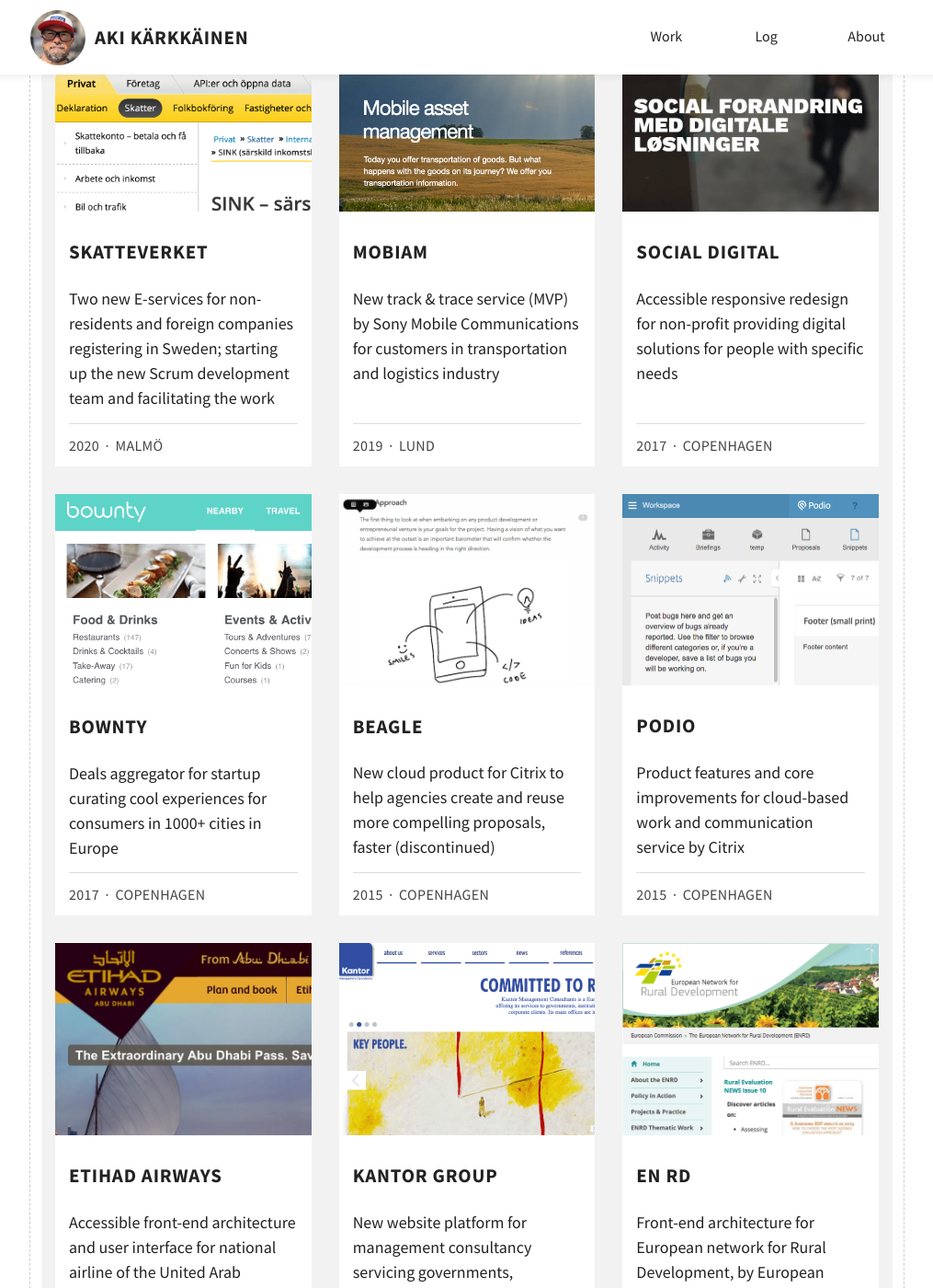
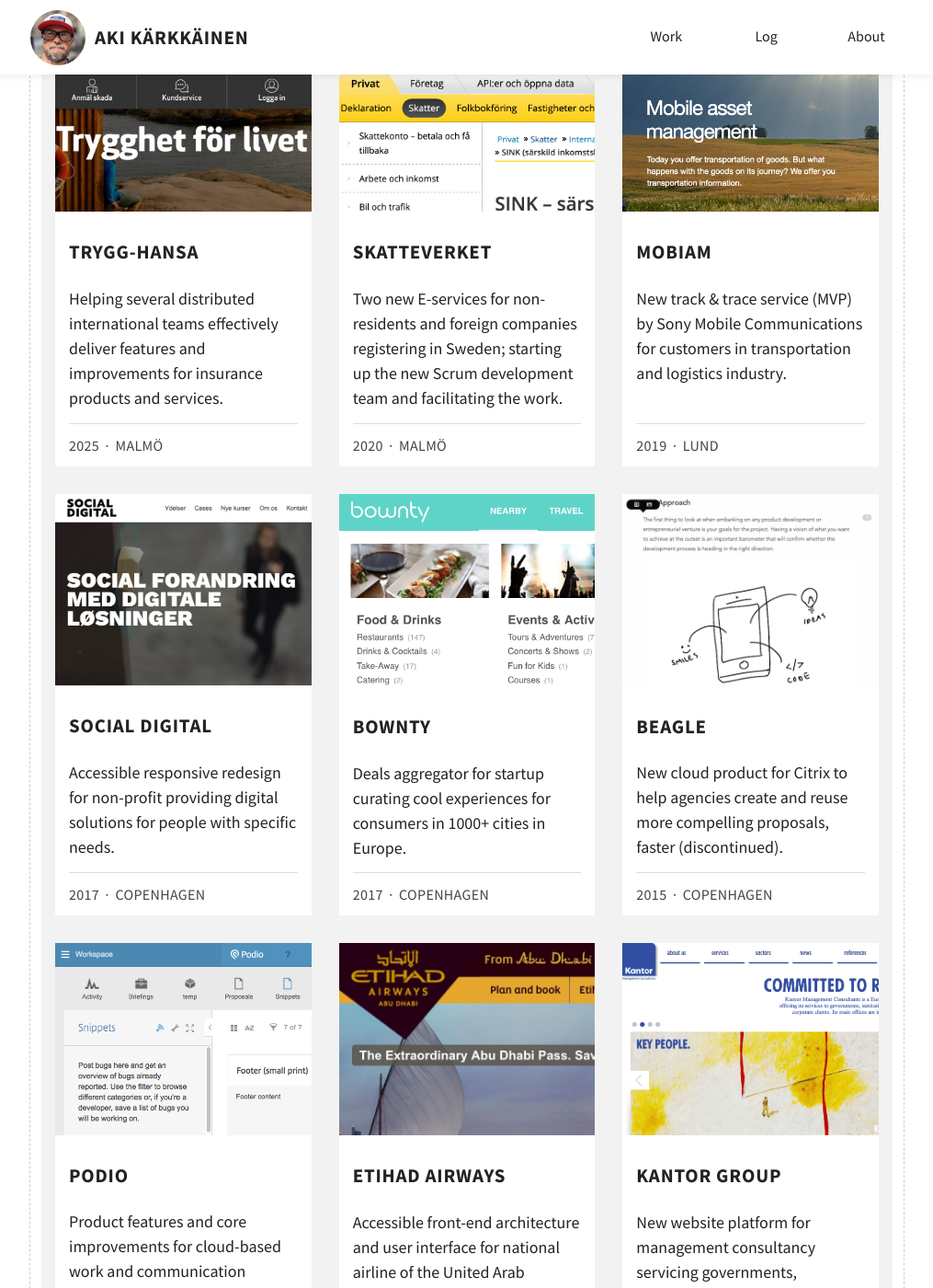
Before and after one commit to akikoo/akikoo.github.io, a Jekyll site: the page built from styleguide.html, in a window 1280 px wide and 1400 px high, scrolled down 11483 px. Shown: the whole window at 92% size, without its empty margins (132-1147 px from the left). Built offline with Jekyll 4.4.1, drawn with Linux system fonts in a browser that asks for light colours; some web fonts are replaced; some of the changed text lies outside the part shown.

Commit message:
Add new projects

```diff
--- a/_data/projects.yml
+++ b/_data/projects.yml
@@ -1,60 +1,75 @@
+- name: Trygg-Hansa
+  description: Helping several distributed international teams effectively deliver features and improvements for insurance products and services.
+  image: 2025-trygg-hansa-se-s.png
+  url: https://www.trygghansa.se/
+  year: 2025 <span class="middot" aria-hidden="true">&middot;</span> Malmö
 - name: Skatteverket
-  description: Two new E-services for non-residents and foreign companies registering in Sweden; starting up the new Scrum development team and facilitating the work
+  description: Two new E-services for non-residents and foreign companies registering in Sweden; starting up the new Scrum development team and facilitating the work.
   image: 2020-skatteverket-se-s.png
   url: https://www.skatteverket.se/
   year: 2020 <span class="middot" aria-hidden="true">&middot;</span> Malmö
 - name: Mobiam
-  description: New track & trace service (MVP) by Sony Mobile Communications for customers in transportation and logistics industry
+  description: New track & trace service (MVP) by Sony Mobile Communications for customers in transportation and logistics industry.
   image: 2019-mobiam-io-s.png
   url: https://mobiam.io/
   year: 2019 <span class="middot" aria-hidden="true">&middot;</span> Lund
 - name: Social Digital
-  description: Accessible responsive redesign for non-profit providing digital solutions for people with specific needs
+  description: Accessible responsive redesign for non-profit providing digital solutions for people with specific needs.
   image: 2017-social-digital-dk-s.jpg
   url: https://www.socialdigital.dk/
   year: 2017 <span class="middot" aria-hidden="true">&middot;</span> Copenhagen
 - name: Bownty
-  description: Deals aggregator for startup curating cool experiences for consumers in 1000+ cities in Europe
+  description: Deals aggregator for startup curating cool experiences for consumers in 1000+ cities in Europe.
   image: 2017-bownty-com-s.png
   url: http://bownty.com/
   year: 2017 <span class="middot" aria-hidden="true">&middot;</span> Copenhagen
 - name: Beagle
-  description: New cloud product for Citrix to help agencies create and reuse more compelling proposals, faster (discontinued)
+  description: New cloud product for Citrix to help agencies create and reuse more compelling proposals, faster (discontinued).
   image: 2016-beagle-co-s.png
   url: http://getbeagle.co/
   year: 2015 <span class="middot" aria-hidden="true">&middot;</span> Copenhagen
 - name: Podio
-  description: Product features and core improvements for cloud-based work and communication service by Citrix
+  description: Product features and core improvements for cloud-based work and communication service by Citrix.
   image: 2015-podio-com-s.png
   url: https://podio.com/
   year: 2015 <span class="middot" aria-hidden="true">&middot;</span> Copenhagen
 - name: Etihad Airways
-  description: Accessible front-end architecture and user interface for national airline of the United Arab Emirates
+  description: Accessible front-end architecture and user interface for national airline of the United Arab Emirates.
   image: 2011-etihadairways-com-s.jpg
   url: http://www.etihadairways.com
   year: 2013 <span class="middot" aria-hidden="true">&middot;</span> Copenhagen
 - name: Kantor Group
-  description: New website platform for management consultancy servicing governments, organisations and corporate clients
+  description: New website platform for management consultancy servicing governments, organisations and corporate clients.
   image: 2010-kantor-group-eu-s.png
   url: http://kantor-group.eu/
   year: 2010 <span class="middot" aria-hidden="true">&middot;</span> Brussels
 - name: EN RD
-  description: Front-end architecture for European network for Rural Development, by European Commission's DG for Agriculture and Rural Development
+  description: Front-end architecture for European network for Rural Development, by European Commission's DG for Agriculture and Rural Development.
   image: 2009-enrd-ec-europa-eu-s.png
   url: http://enrd.ec.europa.eu/
   year: 2010 <span class="middot" aria-hidden="true">&middot;</span> Brussels
 - name: Euratom Energy
-  description: New website for Energy Research Directorate of the European Commission's DG for Research and Innovation
+  description: New website for Energy Research Directorate of the European Commission's DG for Research and Innovation.
   image: 2009-energy-research-s.png
   url: http://ec.europa.eu/research/energy/euratom/index_en.cfm
   year: 2009 <span class="middot" aria-hidden="true">&middot;</span> Brussels
+- name: Wallonian region
+  description: Website for the European network for Rural Development in Wallonia, Belgium.
+  image: 2009-reseau-pwdr-be-s.jpg
+  url: http://reseau-pwdr.be/
+  year: 2009 <span class="middot" aria-hidden="true">&middot;</span> Brussels
+- name: Belgacom Skynet
+  description: New front-end for one of the leading Belgian web portals for consumers and corporate customers.
+  image: 2008-skynet-be-entertainment-s.png
+  url: http://www.skynet.be/fr
+  year: 2008 <span class="middot" aria-hidden="true">&middot;</span> Brussels
 - name: ECA booklet (pdf)
-  description: Booklet design for European Cockpit Association, representing 38 000+ European pilots at EU level, in 37 European states
+  description: Booklet design for European Cockpit Association, representing 38 000+ European pilots at EU level, in 37 European states.
   image: 2007-eca-tna-booklet-s.png
   url: https://www.eurocockpit.be/sites/default/files/2017-04/Transnational%20Representation%20and%20Collective%20Bargaining%20in%20Europe%2C%20ECA%202007.pdf
   year: 2007 <span class="middot" aria-hidden="true">&middot;</span> Brussels
 - name: Github Projects
-  description: Some of my open source projects, focusing on accessibility, architecture and workflow
+  description: Some of my open source projects, focusing on accessibility, architecture and workflow.
   image: 2017-github-code-s.png
   url: https://github.com/akikoo
   year: Ongoing
```
Also changed, not shown: assets/images/portfolio/2025-trygg-hansa-se-s.png (added).
